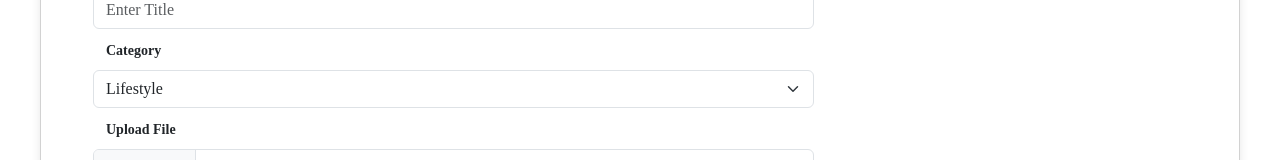
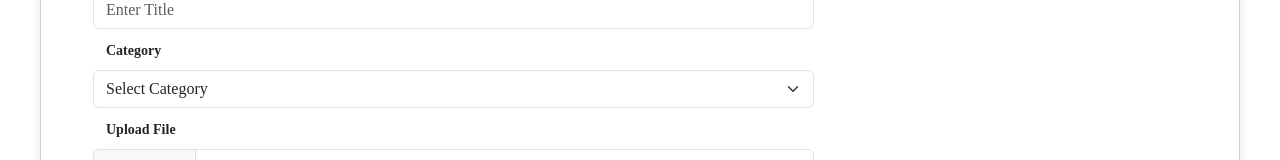
Before and after one commit to acedeveloper-byte/get-human-posting, a Next.js app: page /submit-article in a window 1280 px wide. Shown: the part 295-455 px from the top of the page. Built offline with nearby package versions, Linux system fonts and the light colour scheme.

Commit message:
added changes

```diff
--- a/app/post/[updatepost]/page.js
+++ b/app/post/[updatepost]/page.js
@@ -124,6 +124,7 @@ const page = () => {
                                         ].map((item, index) => {
                                             return (
                                                 <>
+                                                    <option selected value={""}>Select Category</option>
                                                     <option value={item.value}>{item.label}</option>
                                                 </>
                                             )
--- a/app/submit-article/page.js
+++ b/app/submit-article/page.js
@@ -104,6 +104,7 @@ const page = () => {
                     ].map((item, index) => {
                       return (
                         <>
+                          <option selected value={""}>Select Category</option>
                           <option value={item.value}>{item.label}</option>
                         </>
                       )
```
